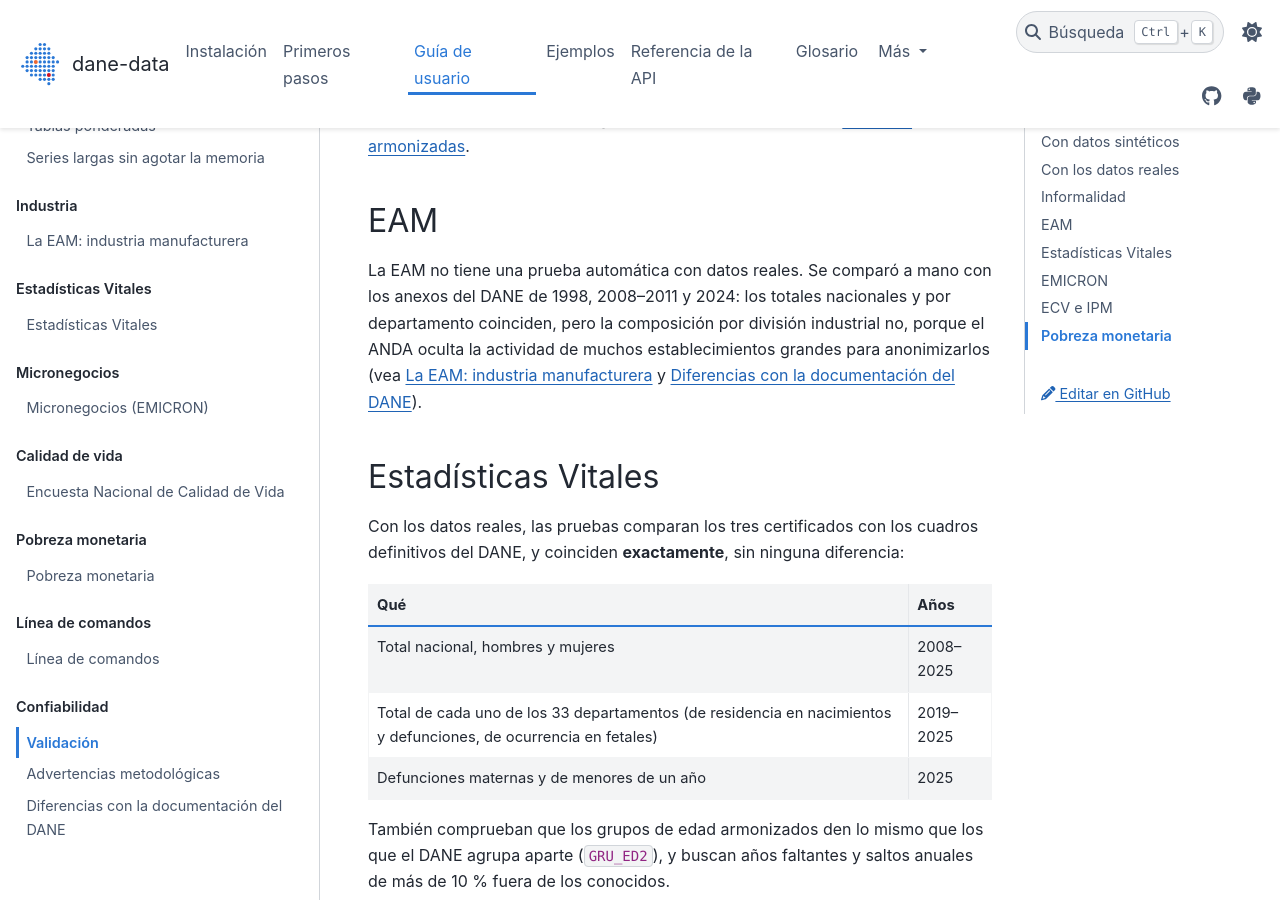
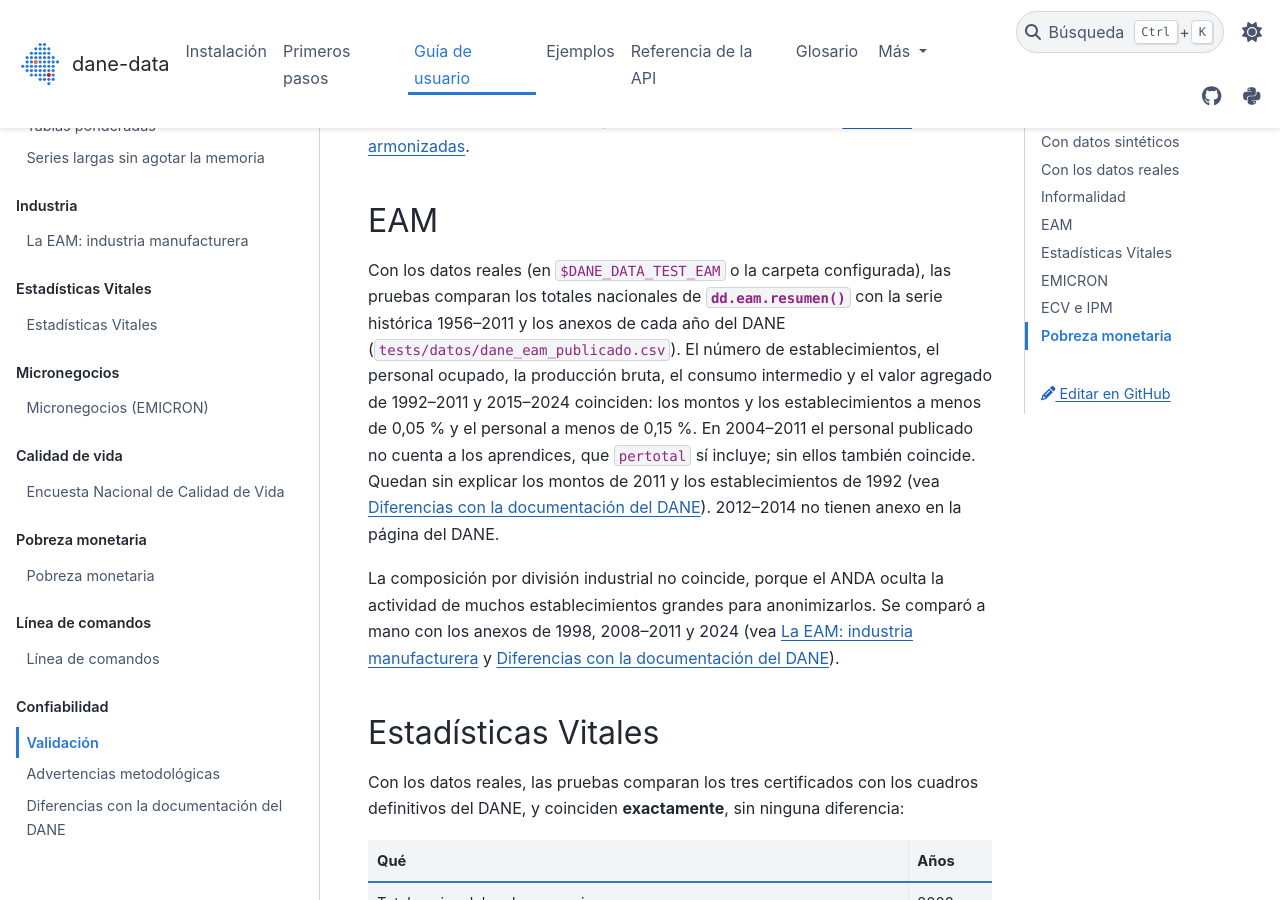
Before and after one commit to IntegralIndefinida/DANE-data, a Sphinx documentation site: the page built from docs/guia/validacion.md, in a window 1280 px wide and 900 px high, scrolled down 1800 px. Built offline with Sphinx 7.4.7 and the PyData theme 0.15.4, drawn with Linux system fonts in a browser that asks for light colours.

Commit message:
Pasar la validación del README a la guía y corregir la de la EAM
La guía decía que la EAM no tenía prueba con datos reales, pero
test_real_eam_coincide_con_lo_publicado compara los totales nacionales
desde 1992. El README queda con un resumen y el enlace.

```diff
--- a/docs/guia/validacion.md
+++ b/docs/guia/validacion.md
@@ -52,9 +52,16 @@ censo 2005. Las reglas de cada medición están en {doc}`variables`.
 
 ## EAM
 
-La EAM no tiene una prueba automática con datos reales. Se comparó a mano con los anexos del DANE de 1998, 2008–2011
-y 2024: los totales nacionales y por departamento coinciden, pero la composición por división industrial no, porque
-el ANDA oculta la actividad de muchos establecimientos grandes para anonimizarlos (vea {doc}`eam` y {doc}`diferencias`).
+Con los datos reales (en `$DANE_DATA_TEST_EAM` o la carpeta configurada), las pruebas comparan los totales nacionales de
+{dd}`eam.resumen()` con la serie histórica 1956–2011 y los anexos de cada año del DANE (`tests/datos/dane_eam_publicado.csv`).
+El número de establecimientos, el personal ocupado, la producción bruta, el consumo intermedio y el valor agregado de
+1992–2011 y 2015–2024 coinciden: los montos y los establecimientos a menos de 0,05 % y el personal a menos de 0,15 %. En
+2004–2011 el personal publicado no cuenta a los aprendices, que `pertotal` sí incluye; sin ellos también coincide. Quedan
+sin explicar los montos de 2011 y los establecimientos de 1992 (vea {doc}`diferencias`). 2012–2014 no tienen anexo en la
+página del DANE.
+
+La composición por división industrial no coincide, porque el ANDA oculta la actividad de muchos establecimientos grandes
+para anonimizarlos. Se comparó a mano con los anexos de 1998, 2008–2011 y 2024 (vea {doc}`eam` y {doc}`diferencias`).
 
 ## Estadísticas Vitales
 
```
Also changed, not shown: README.md (+5 -36 lines).
